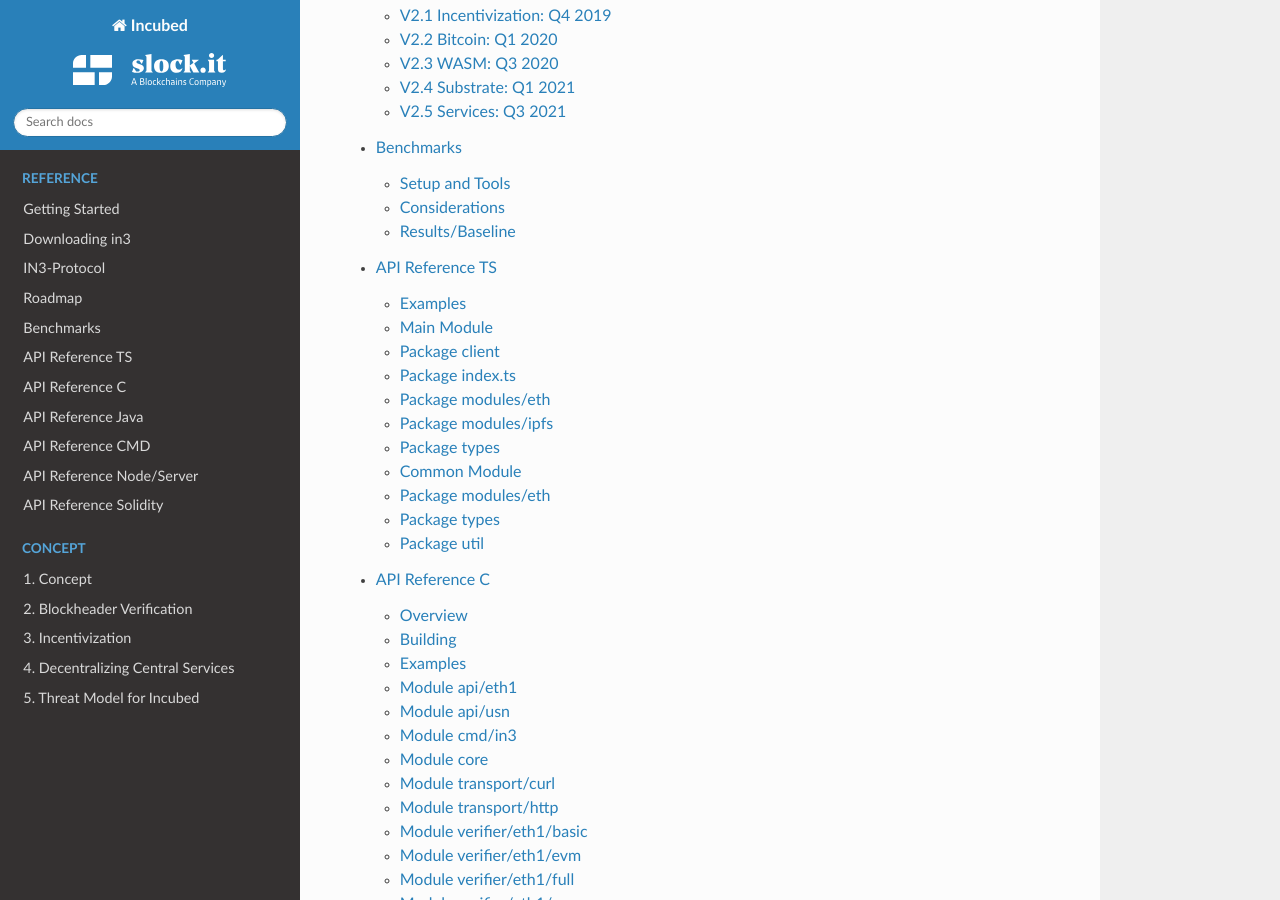
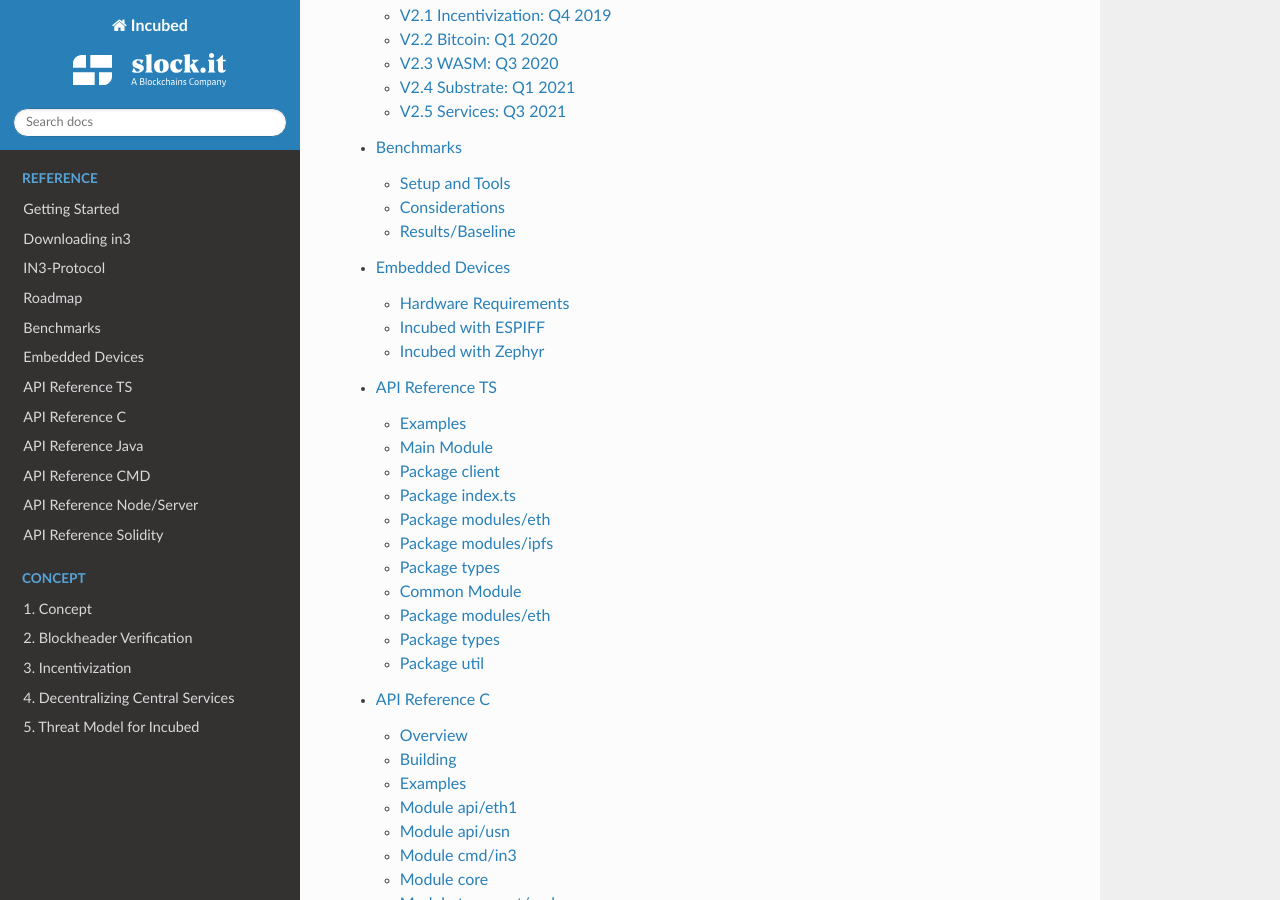
Before and after one commit to blockchainsllc/in3-docs, a Sphinx documentation site: the page built from docs/index.rst, in a window 1280 px wide and 900 px high, scrolled down 816 px. Built offline with Sphinx 7.4.7 and the Read the Docs theme 2.0.0, drawn with Linux system fonts in a browser that asks for light colours.

Commit message:
add embedded

```diff
--- /dev/null
+++ b/docs/embedded.md
@@ -0,0 +1,15 @@
+# Embedded Devices
+
+
+## Hardware Requirements
+
+...
+
+
+## Incubed with ESPIFF
+
+....
+
+## Incubed with Zephyr
+
+....
--- a/docs/index.rst
+++ b/docs/index.rst
@@ -11,6 +11,7 @@
    spec
    milestones
    benchmarkSummary
+   embedded
    api-ts
    api-c
    api-java
```
